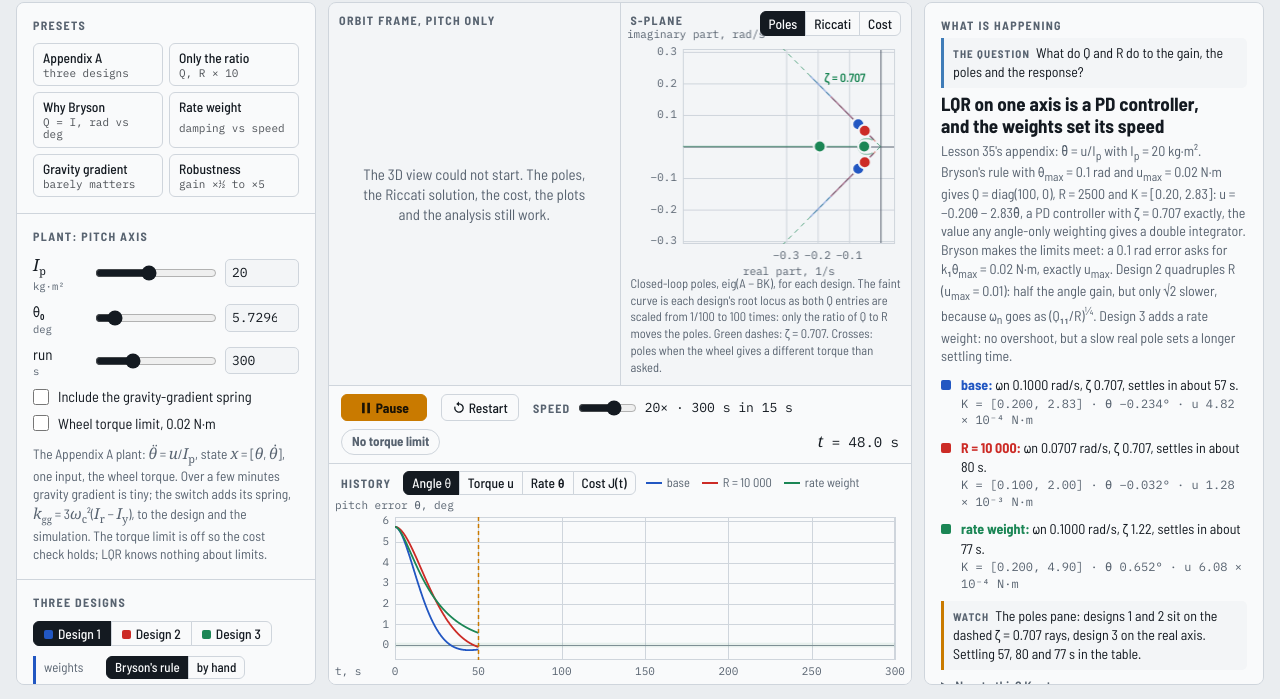
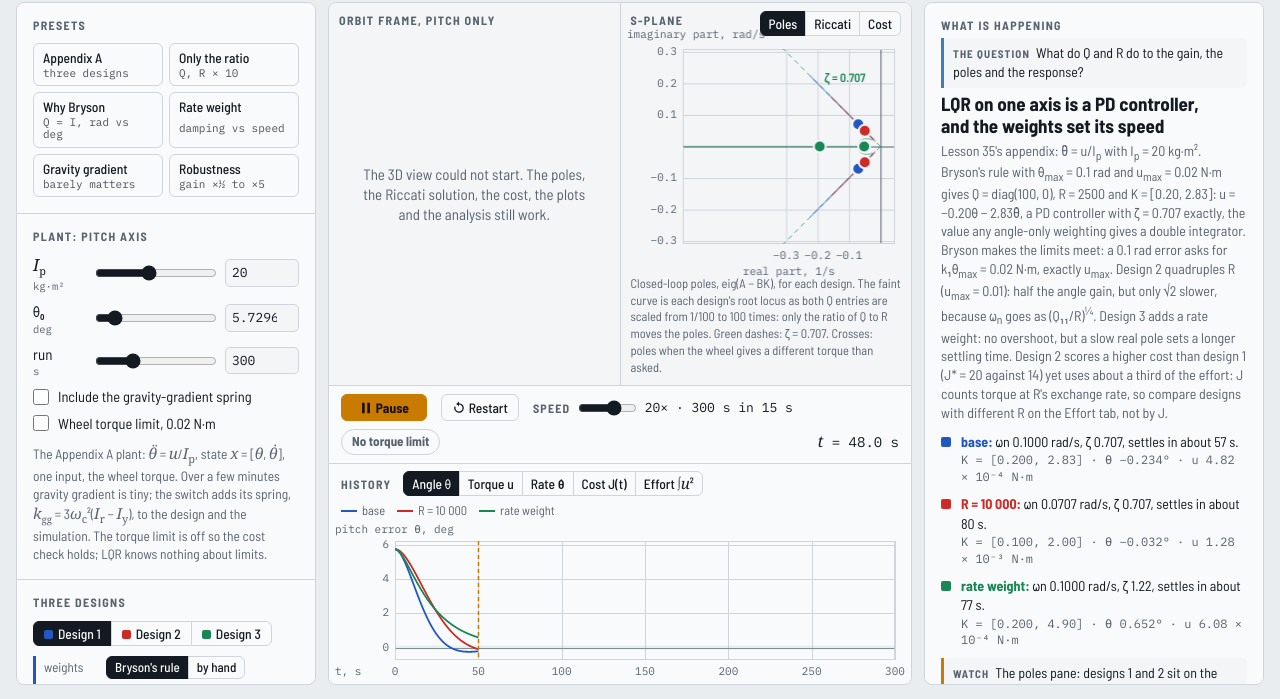
Before and after one commit to usafa-dfas/Astro-445, a plain HTML site: page lqr-design-explorer/index.html in a window 1280 px wide. Shown: the part 101-800 px from the top of the page. Drawn offline with nearby package versions, Linux system fonts and the light colour scheme; animation ran at ten frames a second; a web font is replaced by a local one.

Commit message:
LQR Design Explorer: add a control-effort history tab
The new Effort tab plots the running integral of u^2 for each design,
with a dashed line at the total to t = infinity from the Lyapunov
equation of the closed loop. The design table gains rows for the total
and the effort so far, and a check compares the two. Unlike J, the
effort does not depend on R, so it compares designs with different
weights fairly: a larger R raises J but lowers the effort.

Co-Authored-By: Claude Opus 5.5 <noreply@anthropic.com>
Claude-Session: https://claude.ai/code/session_01YN9xMK8eBKNjnQXycXHiaG

```diff
--- a/lqr-design-explorer/index.html
+++ b/lqr-design-explorer/index.html
@@ -512,6 +512,7 @@ table.modes td { white-space: normal; }
           <button class="btn" type="button" data-q="u">Torque u</button>
           <button class="btn" type="button" data-q="w">Rate θ̇</button>
           <button class="btn" type="button" data-q="J">Cost J(t)</button>
+          <button class="btn" type="button" data-q="E">Effort ∫<span class="sym">u</span>²</button>
         </div>
         <span class="hlegs" id="hlegs"></span>
       </div>
@@ -535,6 +536,8 @@ table.modes td { white-space: normal; }
           <dd>The controller measures every state, here the angle and the rate, and sets the torque to a fixed combination of them, u = −Kx.</dd>
           <dt>Cost J</dt>
           <dd>A score for the whole response: the integral of the weighted squared error plus the weighted squared torque. LQR finds the K with the smallest score.</dd>
+          <dt>Control effort</dt>
+          <dd>How hard the wheel works over the whole response, measured here as ∫u² dt. Unlike J it does not depend on R, so it compares designs fairly: a larger R raises J but lowers the effort.</dd>
           <dt>Q and R</dt>
           <dd>How much you care about each state error and about effort. Raise Q to tighten a state; raise R to calm the actuator. Only their ratio matters.</dd>
           <dt>Bryson's rule</dt>
@@ -834,7 +837,16 @@ function solve(r) {
   const k1h = Math.sqrt(Q[0][0] / R), k2h = Math.sqrt(2 * S.Ip * k1h + Q[1][1] / R);
   // the same weights on the plant without its gravity-gradient spring, to show how little the spring moves the gain
   const K0 = S.gg ? lqr([[0, 1], [0, 0]], B, Q, [[R]]).K[0] : K;
-  return { K0, Q, R, K, P: L.P, res: L.res, e: L.e, eg, ts: -4 / slow, wn: Math.sqrt((K[0] + (S.gg ? KGG : 0)) / S.Ip), zeta: K[1] / (2 * Math.sqrt((K[0] + (S.gg ? KGG : 0)) * S.Ip)), k1h, k2h, Jstar: P_quad(L.P, [S.th0 * D2R, 0]) };
+  return { K0, Q, R, K, P: L.P, res: L.res, e: L.e, eg, ts: -4 / slow, wn: Math.sqrt((K[0] + (S.gg ? KGG : 0)) / S.Ip), zeta: K[1] / (2 * Math.sqrt((K[0] + (S.gg ? KGG : 0)) * S.Ip)), k1h, k2h, Jstar: P_quad(L.P, [S.th0 * D2R, 0]), Einf: effortInf(K, S.runs[r].gf) };
+}
+/* the whole effort to t = infinity, x0' X x0, from the Lyapunov equation Ac' X + X Ac + g^2 K'K = 0 for the linear closed loop with the actual gain g.
+   With Ac = [0 1; -p -d] and X = [a b; b c] it solves by hand: b = M11/2p, c = (2b + M22)/2d, a = d b + p c - M12 */
+function effortInf(K, g) {
+  const p = (g * K[0] + (S.gg ? KGG : 0)) / S.Ip, d = g * K[1] / S.Ip;
+  if (!(p > 0 && d > 0)) return Infinity;
+  const M11 = g * g * K[0] * K[0], M12 = g * g * K[0] * K[1], M22 = g * g * K[1] * K[1];
+  const b = M11 / (2 * p), c = (2 * b + M22) / (2 * d), a = d * b + p * c - M12, th0 = S.th0 * D2R;
+  return a * th0 * th0;
 }
 const P_quad = (Pm, x) => x[0] * (Pm[0][0] * x[0] + Pm[0][1] * x[1]) + x[1] * (Pm[1][0] * x[0] + Pm[1][1] * x[1]);
 /* the root locus of one design: its poles as both Q entries are scaled from 1/100 to 100 times */
@@ -845,8 +857,8 @@ function locus(r) {
 }
 
 /* ---------- three runs ----------
-   y = [theta, theta_dot, J_state, J_effort, h_wheel] */
-const NY = 5;
+   y = [theta, theta_dot, J_state, J_effort, h_wheel, effort]: J_effort is R times the torque asked for, squared; effort is the torque the wheel gave, squared */
+const NY = 6;
 const Ys = [0, 1, 2].map(() => new Float64Array(NY));
 const K1 = new Float64Array(NY), K2 = new Float64Array(NY), K3 = new Float64Array(NY), K4 = new Float64Array(NY), YT = new Float64Array(NY);
 let simT = 0, hStep = 0.05;
@@ -863,6 +875,7 @@ function deriv(r, y, out) {
   out[2] = L.Q[0][0] * y[0] * y[0] + L.Q[1][1] * y[1] * y[1];
   out[3] = L.R * uc * uc;
   out[4] = -u;
+  out[5] = u * u;
 }
 function rk4(r, h) {
   const Y = Ys[r];
@@ -897,7 +910,7 @@ function trackRun(r) {
 /* ---------- history ---------- */
 const HCAP = 12000;
 const Ht = new Float64Array(HCAP);
-const HK = ['th', 'u', 'w', 'J'];
+const HK = ['th', 'u', 'w', 'J', 'E'];
 const HQ = {}; HK.forEach((k) => { HQ[k] = [0, 1, 2].map(() => new Float32Array(HCAP)); });
 let hN = 0, hLast = -Infinity, hDt = 0.1;
 function histCompact() {
@@ -910,7 +923,7 @@ function histPush(force) {
   if (hN >= HCAP) histCompact();
   const i = hN++;
   Ht[i] = simT; hLast = simT;
-  for (let r = 0; r < 3; r++) { const Y = Ys[r]; HQ.th[r][i] = Y[0] * R2D; HQ.u[r][i] = uOf(r, Y); HQ.w[r][i] = Y[1] * R2D; HQ.J[r][i] = Y[2] + Y[3]; }
+  for (let r = 0; r < 3; r++) { const Y = Ys[r]; HQ.th[r][i] = Y[0] * R2D; HQ.u[r][i] = uOf(r, Y); HQ.w[r][i] = Y[1] * R2D; HQ.J[r][i] = Y[2] + Y[3]; HQ.E[r][i] = Y[5]; }
 }
 function advance(dt) {
   if (!(dt > 0)) return;
@@ -1171,7 +1184,8 @@ const QINFO = {
   th: { unit: 'pitch error θ, deg', key: 'th' },
   u: { unit: 'commanded torque u, N·m', key: 'u', lim: true },
   w: { unit: 'pitch rate θ̇, deg/s', key: 'w' },
-  J: { unit: 'running cost J(t) (dashed: J* = x₀ᵀPx₀)', key: 'J', jstar: true },
+  J: { unit: 'running cost J(t) (dashed: J* = x₀ᵀPx₀)', key: 'J', ref: 'Jstar' },
+  E: { unit: 'control effort ∫u² dt, N²·m²·s (dashed: the total, to t = ∞)', key: 'E', ref: 'Einf' },
 };
 function setLegend() {
   el('hlegs').innerHTML = [0, 1, 2].filter((r) => S.shown[r]).map((r) => `<span class="hleg"><span class="ln" style="--c:var(--run${r})"></span>${runHTML(r)}</span>`).join('');
@@ -1183,7 +1197,7 @@ function drawPlot() {
   if (pw < 40 || ph < 30) return;
   const info = QINFO[PL.q], key = info.key, x0 = 0, x1 = Math.max(simT, S.dur, 1e-3);
   let mn = Infinity, mx = -Infinity;
-  for (let k = 0; k < 3; k++) { if (!S.shown[k]) continue; const a = HQ[key][k]; for (let i = 0; i < hN; i++) { const v = a[i]; if (!isFinite(v)) continue; if (v < mn) mn = v; if (v > mx) mx = v; } if (info.jstar) mx = Math.max(mx, P.L[k].Jstar); }
+  for (let k = 0; k < 3; k++) { if (!S.shown[k]) continue; const a = HQ[key][k]; for (let i = 0; i < hN; i++) { const v = a[i]; if (!isFinite(v)) continue; if (v < mn) mn = v; if (v > mx) mx = v; } if (info.ref && !(info.key === 'E' && S.lim) && isFinite(P.L[k][info.ref])) mx = Math.max(mx, P.L[k][info.ref]); }
   if (info.lim && S.lim) { mx = Math.max(mx, ULIM); mn = Math.min(mn, -ULIM); }
   if (!isFinite(mn)) { mn = 0; mx = 1; }
   let span = mx - mn; if (span < 1e-12) span = Math.max(Math.abs(mx) * 0.1, 1e-6);
@@ -1206,7 +1220,7 @@ function drawPlot() {
   if (PL.q === 'th') { const b2 = 0.02 * S.th0; ctx.fillStyle = COL.good; ctx.globalAlpha = 0.08; ctx.fillRect(l, Yp(b2), pw, Yp(-b2) - Yp(b2)); ctx.globalAlpha = 1; }
   for (let k = 0; k < 3; k++) {
     if (!S.shown[k] || hN < 2) continue;
-    if (info.jstar) hl(P.L[k].Jstar, COL['run' + k]);
+    if (info.ref && !(info.key === 'E' && S.lim) && isFinite(P.L[k][info.ref])) hl(P.L[k][info.ref], COL['run' + k]);
     const a = HQ[key][k]; ctx.strokeStyle = COL['run' + k]; ctx.lineWidth = 1.8; ctx.beginPath();
     for (let i = 0; i < hN; i++) { const x = X(Ht[i]), y = Yp(a[i]); if (i) ctx.lineTo(x, y); else ctx.moveTo(x, y); }
     ctx.stroke(); ctx.lineWidth = 1;
@@ -1263,6 +1277,8 @@ function runTable() {
   h += row('Settling ≈ 4/σ <span class="u">s</span>', (r) => cell(r, fg(L[r].ts, 3)));
   h += row(`${SYM('J')}* = ${SYM('x')}₀ᵀ${SYM('Px')}₀`, (r) => cell(r, fg(L[r].Jstar, 4)), true);
   h += row('Cost so far', (r) => cell(r, fg(Ys[r][2] + Ys[r][3], 4)));
+  h += row(`Effort ∫${SYM('u')}² d${SYM('t')}, to ∞ <span class="u">N²·m²·s</span>`, (r) => cell(r, S.lim ? '—' : fg(L[r].Einf, 3)), true);
+  h += row('Effort so far', (r) => cell(r, fg(Ys[r][5], 3)));
   h += row('Peak torque <span class="u">N·m</span>', (r) => cell(r, fg(REC[r].uPk, 3), REC[r].uPk > ULIM * 1.001 ? 'bad' : ''), true);
   h += row('Overshoot <span class="u">°</span>', (r) => cell(r, fg(REC[r].ov * R2D, 3)));
   h += row('Inside 2% after <span class="u">s</span>', (r) => cell(r, Math.abs(Ys[r][0]) <= 0.02 * S.th0 * D2R ? fg(REC[r].tIn, 3) : '—'));
@@ -1277,7 +1293,7 @@ function card() {
   const sc = currentPreset;
   if (sc === 'app') {
     t = 'LQR on one axis is a PD controller, and the weights set its speed';
-    s = `Lesson 35's appendix: θ̈ = u/I<sub>p</sub> with I<sub>p</sub> = 20 kg·m². Bryson's rule with θ<sub>max</sub> = 0.1 rad and u<sub>max</sub> = 0.02 N·m gives Q = diag(100, 0), R = 2500 and K = [0.20, 2.83]: u = −0.20θ − 2.83θ̇, a PD controller with ζ = 0.707 exactly, the value any angle-only weighting gives a double integrator. Bryson makes the limits meet: a 0.1 rad error asks for k₁θ<sub>max</sub> = 0.02 N·m, exactly u<sub>max</sub>. Design 2 quadruples R (u<sub>max</sub> = 0.01): half the angle gain, but only √2 slower, because ω<sub>n</sub> goes as (Q₁₁/R)<sup>¼</sup>. Design 3 adds a rate weight: no overshoot, but a slow real pole sets a longer settling time.`;
+    s = `Lesson 35's appendix: θ̈ = u/I<sub>p</sub> with I<sub>p</sub> = 20 kg·m². Bryson's rule with θ<sub>max</sub> = 0.1 rad and u<sub>max</sub> = 0.02 N·m gives Q = diag(100, 0), R = 2500 and K = [0.20, 2.83]: u = −0.20θ − 2.83θ̇, a PD controller with ζ = 0.707 exactly, the value any angle-only weighting gives a double integrator. Bryson makes the limits meet: a 0.1 rad error asks for k₁θ<sub>max</sub> = 0.02 N·m, exactly u<sub>max</sub>. Design 2 quadruples R (u<sub>max</sub> = 0.01): half the angle gain, but only √2 slower, because ω<sub>n</sub> goes as (Q₁₁/R)<sup>¼</sup>. Design 3 adds a rate weight: no overshoot, but a slow real pole sets a longer settling time. Design 2 scores a higher cost than design 1 (J* = 20 against 14) yet uses about a third of the effort: J counts torque at R's exchange rate, so compare designs with different R on the Effort tab, not by J.`;
     watch = 'The poles pane: designs 1 and 2 sit on the dashed ζ = 0.707 rays, design 3 on the real axis. Settling 57, 80 and 77 s in the table.';
   } else if (sc === 'ratio') {
     t = 'Only the ratio of Q to R matters';
@@ -1346,6 +1362,7 @@ function checks() {
   if (simT >= 0.98 * S.dur && !S.lim) vis.filter((r) => S.runs[r].gf === 1 && !S.gg).forEach((r) => {
     const J = Ys[r][2] + Ys[r][3];
     items.push({ s: near(J, L[r].Jstar, 5e-3) ? 'ok' : 'warn', t: `Design ${r + 1}: the response costs exactly J* = x₀ᵀPx₀`, sub: `integrated ${fg(J, 6)} vs ${fg(L[r].Jstar, 6)}` });
+    items.push({ s: near(Ys[r][5], L[r].Einf, 5e-3) ? 'ok' : 'warn', t: `Design ${r + 1}: the effort ∫u² dt matches the Lyapunov solution`, sub: `integrated ${sci(Ys[r][5], 3)} vs ${sci(L[r].Einf, 3)} N²·m²·s` });
   });
   el('checks').innerHTML = items.map((it) => `<li data-s="${it.s}"><span class="mk">${it.s === 'ok' ? '✓' : it.s === 'bad' ? '✕' : it.s === 'warn' ? '!' : '·'}</span><span>${it.t}<span class="sub">${it.sub}</span></span></li>`).join('');
 }
```
